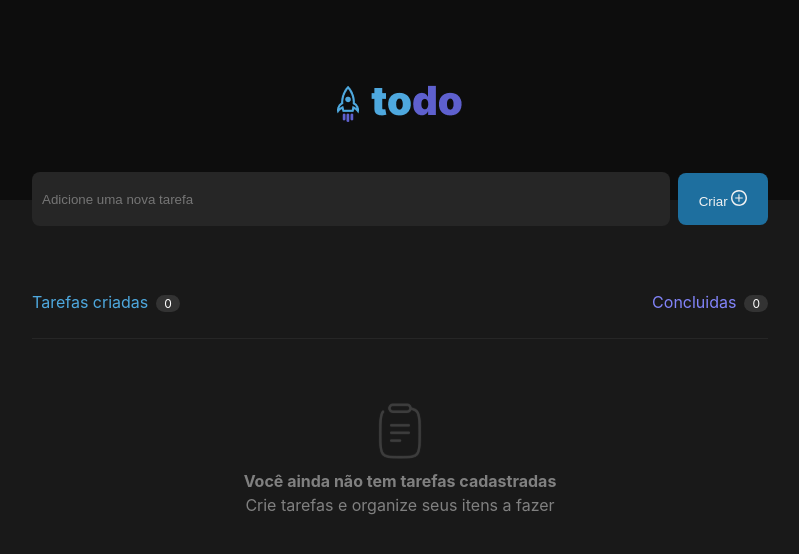
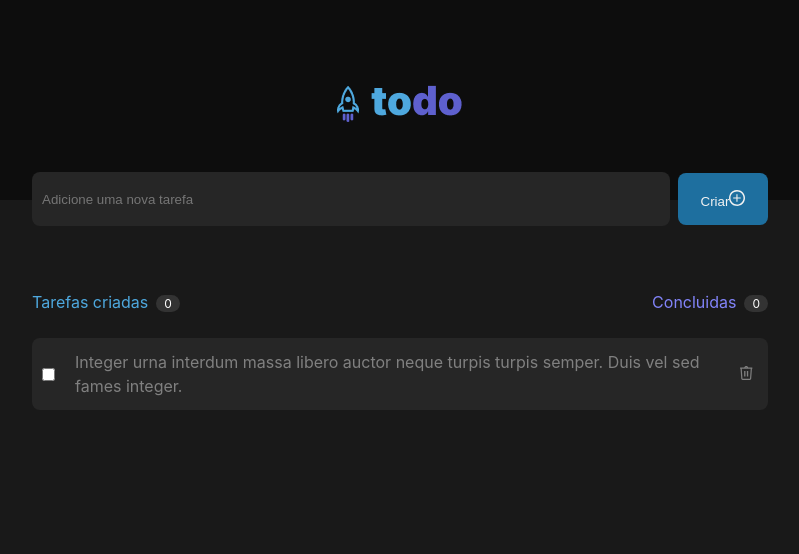
Before and after one commit to simonjoseph/todo-list-desafio-ignite, a React (Vite) app: page / in a window 1280 px wide. Shown: the top 554 px of the page, without its empty margins (240-1039 px from the left). Built offline with nearby package versions, Linux system fonts and the light colour scheme.

Commit message:
FINISH THE SEARCH

```diff
--- /dev/null
+++ b/src/components/Card.jsx
@@ -0,0 +1,17 @@
+import styles from './Card.module.css'
+
+export function Card() {
+    return (
+        <div className={styles.card}>
+            <input type="checkbox" name="" id="" />
+            <p>Integer urna interdum massa libero auctor neque turpis turpis semper. Duis vel sed fames integer.</p>
+            <button>
+                <svg width="24" height="24" viewBox="0 0 24 24" fill="none" xmlns="http://www.w3.org/2000/svg">
+                    <path d="M14.2021 9.98547H12.8716V15.5073H14.2021V9.98547Z" fill="#808080" />
+                    <path d="M11.4624 9.98547H10.1318V15.5073H11.4624V9.98547Z" fill="#808080" />
+                    <path d="M18.478 7.16712C18.4754 7.03061 18.4295 6.89846 18.3469 6.78975C18.2642 6.68104 18.1492 6.6014 18.0184 6.56232C17.9596 6.53782 17.8974 6.52252 17.8339 6.51696H14.2868C14.1525 6.07791 13.8808 5.69355 13.5117 5.42047C13.1426 5.14739 12.6956 5 12.2365 5C11.7774 5 11.3304 5.14739 10.9613 5.42047C10.5922 5.69355 10.3205 6.07791 10.1862 6.51696H6.63911C6.58068 6.51814 6.52269 6.52729 6.46674 6.54418H6.45162C6.31318 6.58701 6.19334 6.67547 6.11163 6.79515C6.02992 6.91483 5.99117 7.05866 6.00169 7.20319C6.01222 7.34771 6.0714 7.48441 6.16958 7.59099C6.26776 7.69757 6.39916 7.76774 6.54234 7.79006L7.25298 17.5334C7.26382 17.9127 7.41693 18.2741 7.68191 18.5458C7.94688 18.8175 8.30435 18.9797 8.68332 19H15.7867C16.1662 18.9804 16.5244 18.8186 16.79 18.5468C17.0556 18.2751 17.2092 17.9132 17.22 17.5334L17.9277 7.79914C18.0802 7.77797 18.22 7.70232 18.3212 7.58615C18.4223 7.46999 18.478 7.32116 18.478 7.16712ZM12.2365 6.21456C12.3661 6.21458 12.4943 6.24146 12.6129 6.29351C12.7316 6.34556 12.8382 6.42164 12.926 6.51696H11.547C11.6346 6.42135 11.7411 6.34507 11.8599 6.29299C11.9786 6.24092 12.1069 6.21421 12.2365 6.21456ZM15.7867 17.7904H8.68332C8.60168 17.7904 8.47467 17.6573 8.45955 17.4457L7.75798 7.81123H16.715L16.0135 17.4457C15.9984 17.6573 15.8714 17.7904 15.7867 17.7904Z" fill="#808080" />
+                </svg>
+            </button>
+        </div>
+    )
+}
--- /dev/null
+++ b/src/components/Card.module.css
@@ -0,0 +1,32 @@
+.card{
+    display: flex;
+    justify-content: space-between;
+    align-items: center;
+    gap: 20px;
+    background: #262626;
+    border-radius: 8px;
+    height: 72px;
+    padding: 10px;
+}
+
+.card input[type="checkbox"]{
+    border: 12px solid #9747FF;
+    outline: none;
+    cursor: pointer;
+    border-color: #9747FF;
+}
+
+.card input[type="checkbox"]:checked{
+    background: #9747FF;
+    border-color: #9747FF;
+}
+
+.card button{
+    border: none;
+    background: transparent;
+    cursor: pointer;
+}
+
+.card button:hover svg{
+    color: #9747FF;
+}
--- a/src/components/Search.jsx
+++ b/src/components/Search.jsx
@@ -1,13 +1,20 @@
 import styles from './Search.module.css'
 
 export function Search() {
+
+    function handleCreateTask (){
+        console.log('criar tarefa: ', event.target.value)
+    }
+
     return (
         <div className={styles.form}>
             <input type="text" placeholder="Adicione uma nova tarefa" />
-            <button type="submit">Criar <svg width="16" height="16" viewBox="0 0 16 16" fill="none" xmlns="http://www.w3.org/2000/svg">
-                <path d="M7.98373 1.45158C9.27565 1.45158 10.5386 1.83468 11.6128 2.55244C12.687 3.27019 13.5242 4.29037 14.0186 5.48395C14.513 6.67754 14.6424 7.99092 14.3903 9.25802C14.1383 10.5251 13.5161 11.689 12.6026 12.6026C11.6891 13.5161 10.5252 14.1382 9.25807 14.3903C7.99097 14.6423 6.67759 14.5129 5.484 14.0185C4.29042 13.5241 3.27025 12.6869 2.55249 11.6127C1.83473 10.5385 1.45163 9.2756 1.45163 7.98368C1.45832 6.25332 2.14867 4.59574 3.37223 3.37218C4.59579 2.14862 6.25337 1.45827 7.98373 1.45158ZM7.98373 5.77648e-06C6.40611 0.00645971 4.86578 0.480174 3.55717 1.36134C2.24857 2.24252 1.23037 3.49164 0.631106 4.95102C0.031846 6.4104 -0.121605 8.01461 0.190125 9.56114C0.501855 11.1077 1.26479 12.5272 2.38262 13.6404C3.50044 14.7537 4.92304 15.5108 6.47082 15.8162C8.01861 16.1217 9.62218 15.9617 11.0791 15.3564C12.536 14.7512 13.781 13.7279 14.6568 12.4158C15.5326 11.1036 16 9.5613 16.0001 7.98368C16.0001 6.93249 15.7925 5.89165 15.3892 4.92089C14.986 3.95014 14.395 3.06857 13.6502 2.32679C12.9053 1.58501 12.0214 0.997618 11.049 0.598327C10.0766 0.199035 9.0349 -0.00429452 7.98373 5.77648e-06Z" fill="#F2F2F2" />
-                <path d="M11.707 7.38127H8.4954V4.16966H7.41397V7.38127H4.19873V8.4627H7.41397V11.6743H8.4954V8.4627H11.707V7.38127Z" fill="#F2F2F2" />
-            </svg>
+            <button type="submit" onClick={handleCreateTask}>
+                Criar
+                <svg width="16" height="16" viewBox="0 0 16 16" fill="none" xmlns="http://www.w3.org/2000/svg">
+                    <path d="M7.98373 1.45158C9.27565 1.45158 10.5386 1.83468 11.6128 2.55244C12.687 3.27019 13.5242 4.29037 14.0186 5.48395C14.513 6.67754 14.6424 7.99092 14.3903 9.25802C14.1383 10.5251 13.5161 11.689 12.6026 12.6026C11.6891 13.5161 10.5252 14.1382 9.25807 14.3903C7.99097 14.6423 6.67759 14.5129 5.484 14.0185C4.29042 13.5241 3.27025 12.6869 2.55249 11.6127C1.83473 10.5385 1.45163 9.2756 1.45163 7.98368C1.45832 6.25332 2.14867 4.59574 3.37223 3.37218C4.59579 2.14862 6.25337 1.45827 7.98373 1.45158ZM7.98373 5.77648e-06C6.40611 0.00645971 4.86578 0.480174 3.55717 1.36134C2.24857 2.24252 1.23037 3.49164 0.631106 4.95102C0.031846 6.4104 -0.121605 8.01461 0.190125 9.56114C0.501855 11.1077 1.26479 12.5272 2.38262 13.6404C3.50044 14.7537 4.92304 15.5108 6.47082 15.8162C8.01861 16.1217 9.62218 15.9617 11.0791 15.3564C12.536 14.7512 13.781 13.7279 14.6568 12.4158C15.5326 11.1036 16 9.5613 16.0001 7.98368C16.0001 6.93249 15.7925 5.89165 15.3892 4.92089C14.986 3.95014 14.395 3.06857 13.6502 2.32679C12.9053 1.58501 12.0214 0.997618 11.049 0.598327C10.0766 0.199035 9.0349 -0.00429452 7.98373 5.77648e-06Z" fill="#F2F2F2" />
+                    <path d="M11.707 7.38127H8.4954V4.16966H7.41397V7.38127H4.19873V8.4627H7.41397V11.6743H8.4954V8.4627H11.707V7.38127Z" fill="#F2F2F2" />
+                </svg>
             </button>
         </div>
     )
--- a/src/components/Todo.jsx
+++ b/src/components/Todo.jsx
@@ -1,5 +1,9 @@
+import { Card } from './Card';
 import styles from './Todo.module.css'
 export function Todo() {
+
+    const todoEmpty = false;
+
     return (
         <div className={styles.container}>
             <div className={styles.mb24}>
@@ -12,9 +16,10 @@
                     <span className={styles.btn}>0</span>
                 </div>
             </div>
-            <div className={styles.border}>
+            {todoEmpty ? (
+                <div className={styles.border}>
 
-                <svg width="56" height="56" viewBox="0 0 56 56" fill="none" xmlns="http://www.w3.org/2000/svg" xmlns:xlink="http://www.w3.org/1999/xlink">
+                <svg width="56" height="56" viewBox="0 0 56 56" fill="none" xmlns="http://www.w3.org/2000/svg" xmlnsXlink="http://www.w3.org/1999/xlink">
                     <rect width="56" height="56" fill="url(#pattern0_43_191)" />
                     <defs>
                         <pattern id="pattern0_43_191" patternContentUnits="objectBoundingBox" width="1" height="1">
@@ -28,6 +33,12 @@
                 <p>Crie tarefas e organize seus itens a fazer</p>
 
             </div>
+            ) : (
+                <div>
+                    <Card />
+                </div>
+            )
+            }
         </div>
     )
 }
```
